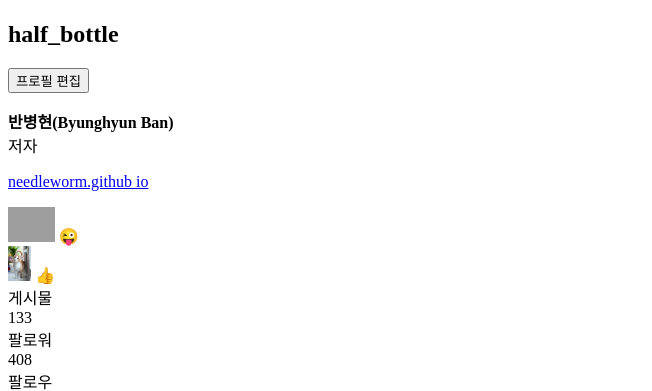
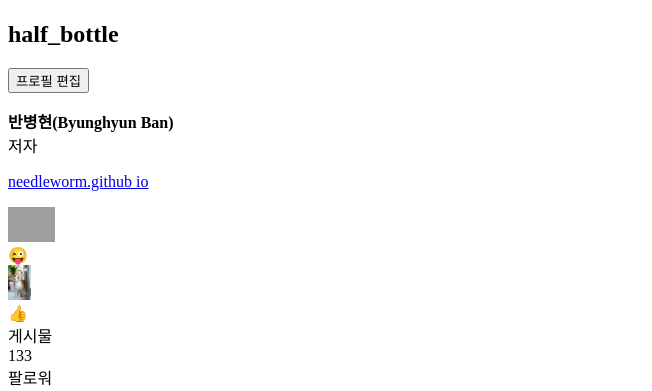
Before and after one commit to sokchobaeksu/instagram, a plain HTML site: page index.html in a window 1280 px wide. Shown: the part 368-759 px from the top of the page, without its empty margins (0-652 px from the left). Drawn offline with Linux system fonts and the light colour scheme; grey boxes are pictures that could not be loaded.

Commit message:
version 2

```diff
--- a/index.html
+++ b/index.html
@@ -28,12 +28,15 @@
             <div class="highlight">
             <div>
             <img src="image/hl 1.jpg" height="35px"/>
+            </div>
+            <div>
             😜
             </div>
             </div>
 
             <div>
             <img src="image/hl 2.jpg" height="35px"/>
+            <div>
             👍
             </div>
         </div>
```
